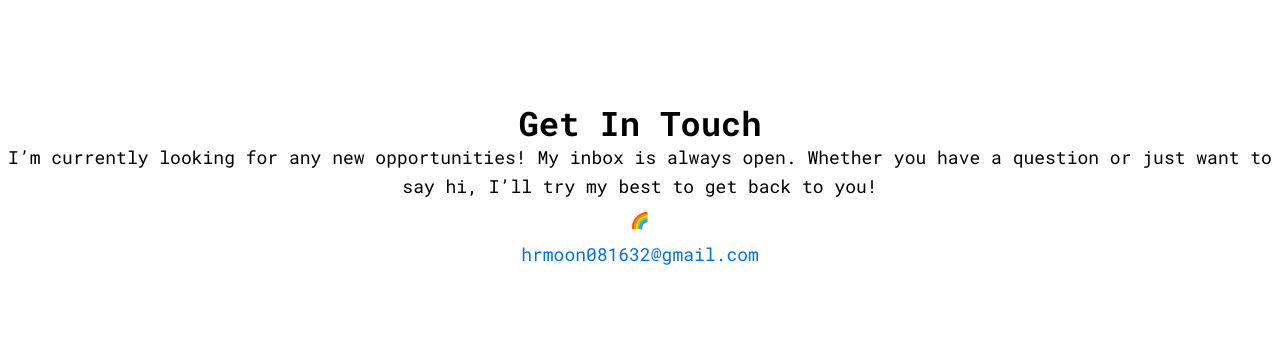
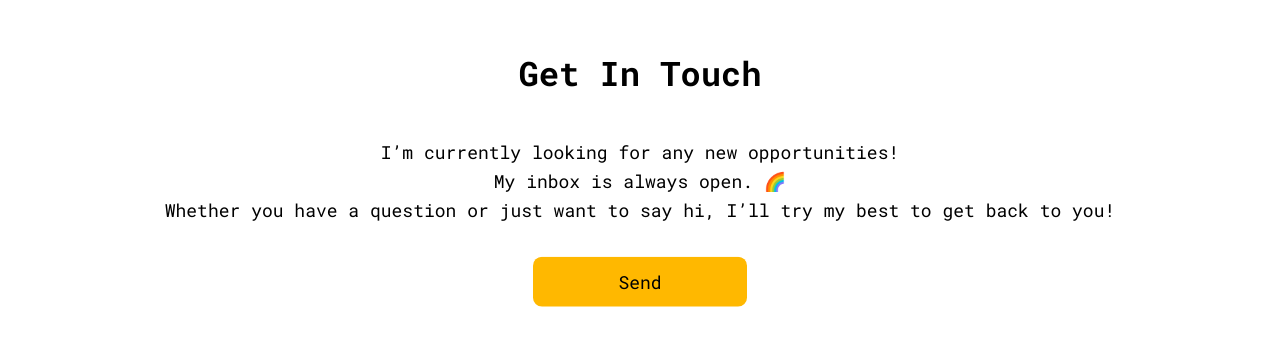
Before and after one commit to moonhyerin/personal-website, a Next.js app: page / in a window 1280 px wide. Shown: the part 2704-3049 px from the top of the page. Built offline with nearby package versions, Linux system fonts and the light colour scheme.

Commit message:
fix: change css using tailwind

```diff
--- a/components/AboutMePage.tsx
+++ b/components/AboutMePage.tsx
@@ -1,8 +1,6 @@
 import React from 'react';
 import Image from 'next/image';
 import SkillCard from './SkillCard';
-
-import aboutMeStyles from './AboutMePage.module.css';
 
 const skillSets = {
   Javascript: 'Javascript',
@@ -28,7 +26,6 @@ const skillSets = {
 export default function AboutMe() {
   return (
     <div className='md:h-screen flex flex-col md:flex-row items-center justify-center'>
-      {/* <div className={aboutMeStyles.aboutMe}> */}
       <Image
         className='rounded-full'
         src='/images/profile.jpg'
@@ -38,7 +35,7 @@ export default function AboutMe() {
       />
       <div className='w-5/6 md:w-3/6 my-10 md:my-0 md:ml-5 cursor-pointer'>
         {Object.keys(skillSets).map((skill) => (
-          <SkillCard key={skill} name={skill} description={skillSets[skill]} />
+          <SkillCard key={skill} name={skill} description={skill} />
         ))}
       </div>
     </div>
--- a/components/ContactPage.tsx
+++ b/components/ContactPage.tsx
@@ -1,17 +1,20 @@
 import React from 'react';
-import Button from '@mui/material/Button';
 
 function ContactPage() {
   return (
-    <div className='h-screen flex flex-col text-center justify-center'>
+    <div className='h-screen flex flex-col items-center justify-center'>
       <p className='text-3xl font-bold'>Get In Touch</p>
-      <p>
-        I’m currently looking for any new opportunities! My inbox is always
-        open. Whether you have a question or just want to say hi, I’ll try my
-        best to get back to you!
+      <p className='m-10 text-center'>
+        I’m currently looking for any new opportunities!
+        <br />
+        My inbox is always open. 🌈
+        <br />
+        Whether you have a question or just want to say hi, I’ll try my best to
+        get back to you!
       </p>
-      <Button>🌈</Button>
-      <a href='#'>hrmoon081632@gmail.com</a>
+      <button className='bg-[#ffb800] w-2/12 h-[50px] rounded-lg animate-bounce'>
+        Send
+      </button>
     </div>
   );
 }
--- a/components/HomePage.tsx
+++ b/components/HomePage.tsx
@@ -1,7 +1,5 @@
 import React from 'react';
 import TypeIt from 'typeit-react';
-
-import homeStyles from './HomePage.module.css';
 
 type PropsType = {
   isMobile: boolean;
--- a/components/WorkingPage.tsx
+++ b/components/WorkingPage.tsx
@@ -17,7 +17,7 @@ export default function WorkingPage() {
     return [1, 2, 3].map((value, i) => (
       <ThemeProvider key={i} theme={CustomFontTheme}>
         <Card
-          className='h-[300px] lg:h-3/6 m-4 lg:w-1/3'
+          className='max-w-md h-[300px] lg:h-3/6 m-4 lg:w-1/3'
           sx={{
             ':hover': { boxShadow: 10 },
           }}
@@ -38,11 +38,10 @@ export default function WorkingPage() {
       </ThemeProvider>
     ));
   };
+
   return (
     <div className='my-10 lg:mx-10 h-screen flex flex-col lg:flex-row justify-center items-center'>
       {renderCard()}
     </div>
   );
-
-  // return <div className={styles.container}>{renderCard()}</div>;
 }
```
Also changed, not shown: components/AboutMePage.module.css (deleted, +0 -15 lines), components/HomePage.module.css (deleted, +0 -41 lines).
